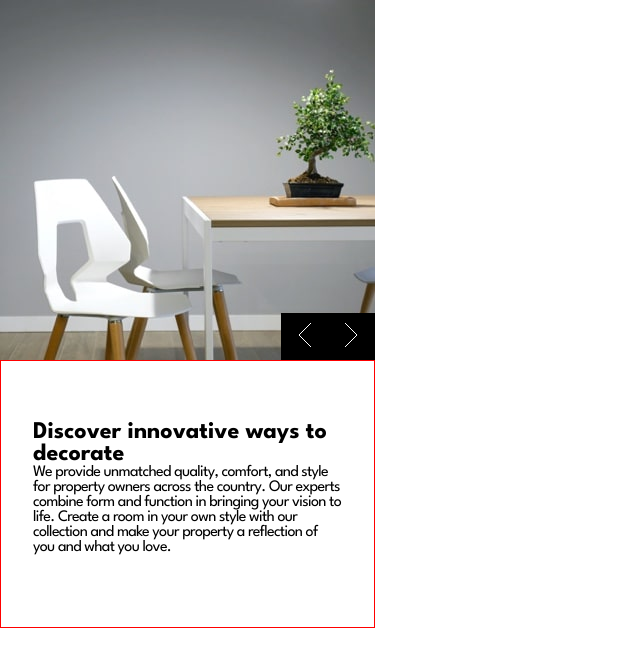
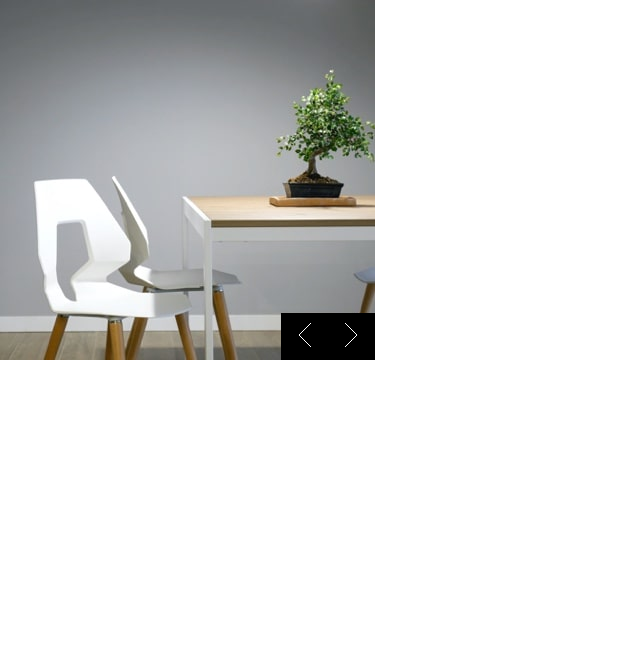
Before and after one commit to nkweku66/ecommerce_homepage, a React (Vite) app: page / in a window 1280 px wide. Shown: the top 666 px of the page, without its empty margins (0-640 px from the left). Built offline with nearby package versions, Linux system fonts and the light colour scheme; the HTML template or start-up script is replaced by a standard one.

Commit message:
Change image view to cycle through images on button click

```diff
--- a/src/App.tsx
+++ b/src/App.tsx
@@ -27,7 +27,7 @@ const App: React.FC = () => {
       if (event.key === 'ArrowRight') {
         changeImage();
       } else if (event.key === 'ArrowLeft') {
-        switchBack();
+        moveBack();
       }
     };
 
@@ -43,7 +43,7 @@ const App: React.FC = () => {
       if (event.key === 'ArrowRight') {
         changeImage();
       } else if (event.key === 'ArrowLeft') {
-        switchBack();
+        moveBack();
       }
     };
 
@@ -56,7 +56,7 @@ const App: React.FC = () => {
       }
 
       if (touchStartX - touchEndX < -50) {
-        switchBack(); // Swipe right to navigate to the previous image
+        moveBack(); // Swipe right to navigate to the previous image
       }
     };
 
@@ -76,7 +76,7 @@ const App: React.FC = () => {
     setIndex((prev) => (prev + 1) % dataLen)
   }
 
-  const switchBack = () => {
+  const moveBack = () => {
     setIsTransitioning(true);
     setIndex((prev) => (prev - 1 + dataLen) % dataLen )
   }
@@ -89,8 +89,8 @@ const App: React.FC = () => {
         mobileImage={data[index].mobileImage}
         heading={data[index].heading}
         description={data[index].description}
-        handleClick={changeImage}
-        switchBack={switchBack}
+        moveForward={changeImage}
+        moveBack={moveBack}
         isTransitioning={isTransitioning}
       />
     </>
--- a/src/components/hero/Hero.tsx
+++ b/src/components/hero/Hero.tsx
@@ -7,36 +7,31 @@ interface Props {
   mobileImage?: string;
   heading: string;
   description: string;
-  handleClick?: MouseEventHandler<SVGSVGElement>;
-  switchBack?:  MouseEventHandler<SVGSVGElement>;
+  moveForward?:  MouseEventHandler<HTMLButtonElement>;
+  moveBack?:   MouseEventHandler<HTMLButtonElement>;
   isTransitioning: boolean;
 }
 
 
 const Hero: React.FC<Props> = (props: Props) => {
   return (
-  <S.HeroWrapper>
+
     <S.HeroContainer>
       {/* <Navbar /> */}
       <S.HeroImage src={props.mobileImage} />
       <S.HeroNav>
-        <S.HeroButton>
+        <S.HeroButton onClick={props.moveBack}>
           <svg width="14" height="24" xmlns="http://www.w3.org/2000/svg">
             <path d="M13 0L1 12l12 12" stroke="#FFF" fill="none" fill-rule="evenodd"/>
           </svg>
         </S.HeroButton>
-        <S.HeroButton>
+        <S.HeroButton onClick={props.moveForward}>
           <svg width="14" height="24" xmlns="http://www.w3.org/2000/svg">
             <path d="M1 0l12 12L1 24" stroke="#FFF" fill="none" fill-rule="evenodd"/>
           </svg>
         </S.HeroButton>
       </S.HeroNav>
     </S.HeroContainer>
-    <S.HeroContent>
-      <S.HeroHeading>{props.heading}</S.HeroHeading>
-      <S.HeroDescription>{props.description}</S.HeroDescription>
-    </S.HeroContent>
-  </S.HeroWrapper>
   )
 }
 
--- a/src/components/hero/HeroSection.styles.ts
+++ b/src/components/hero/HeroSection.styles.ts
@@ -1,14 +1,4 @@
 import styled from 'styled-components'
-
-const HeroWrapper = styled.div`
-    display: flex;
-    flex-direction: column;
-    justify-content: center;
-    align-items: center;
-    position: relative;
-    top: 0;
-    /* border: 1px solid red; */
-`
 
 const HeroContainer = styled.section`
     width: 375px;
@@ -39,26 +29,11 @@ const HeroButton = styled.button`
 
 `
 
-const HeroContent = styled.section`
-    padding: 3.75em 2em 4.5em 2em;
-    border: 1px solid red;
-`
 
-const HeroHeading = styled.h1`
-    font-size:
-    letter-spacing: -1.67px;
-`
-const HeroDescription = styled.p`
-    letter-spacing: -0.67px;
-`
 
 export {
-    HeroWrapper,
     HeroImage,
     HeroContainer,
     HeroNav,
-    HeroButton,
-    HeroContent,
-    HeroDescription,
-    HeroHeading
+    HeroButton
 }
```
